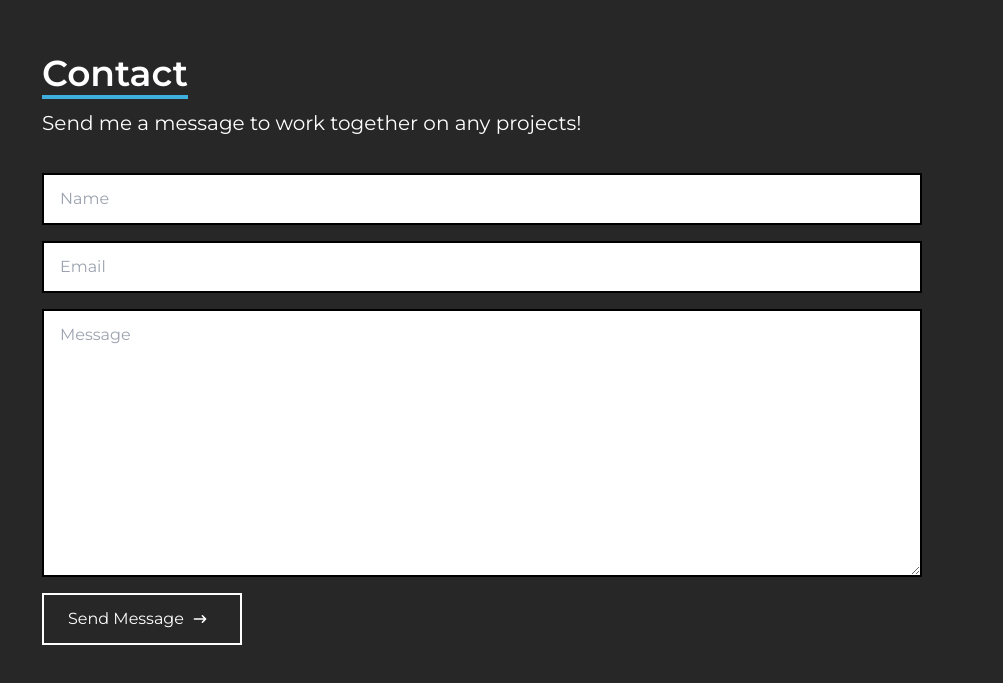
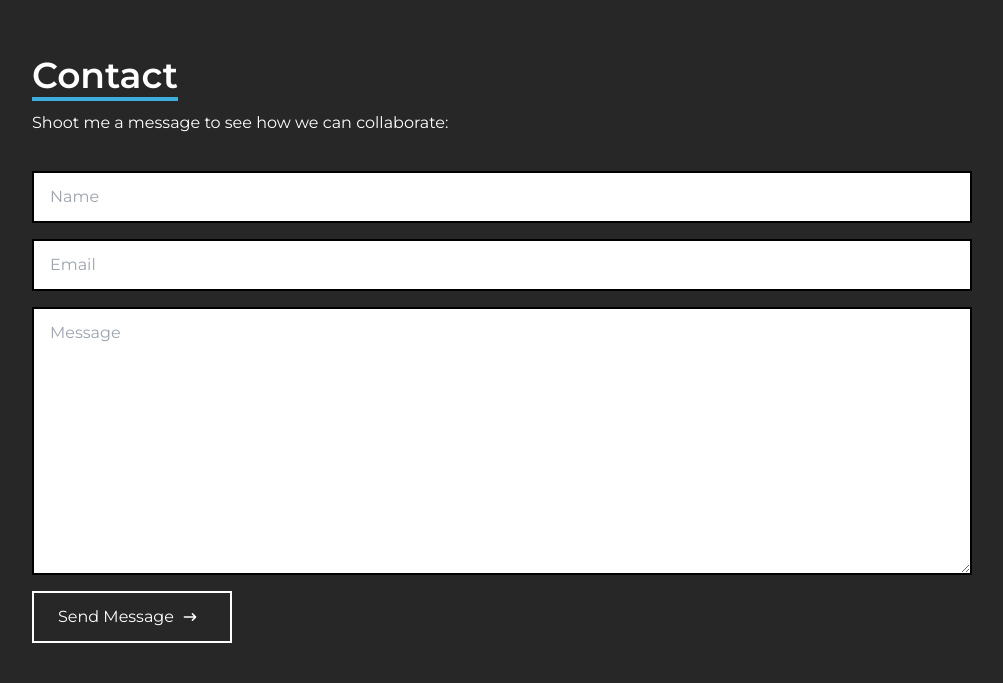
Before and after one commit to Jerbraun02/updatedpersonalsite, a React (Create React App) app: page / in a window 1280 px wide. Shown: the part 4237-4920 px from the top of the page, without its empty margins (148-1151 px from the left). Built offline with nearby package versions, Linux system fonts and the light colour scheme; no server answers.

Commit message:
Update Contact.jsx

```diff
--- a/src/components/Contact.jsx
+++ b/src/components/Contact.jsx
@@ -3,22 +3,22 @@ import Button from './Button'
 
 const Contact = () => {
   return (
-    <div name='contact' className='bg-primary w-full h-screen'>
-      <div className='max-w-[600px] lg:max-w-[900px] xl:max-w-[1150px] h-full mx-auto flex flex-col justify-center duration-300'>
-        <div className='flex flex-col'>
+    <div name='contact' className='bg-primary h-screen'>
+      <div className='sm:max-w-[600px] lg:max-w-[1000px] h-full mx-auto flex flex-col justify-center duration-500'>
+        <div className='pl-10'>
           <div>
             <p className='text-4xl text-[#fff] font-semibold border-b-4 border-text inline'>
               Contact
             </p>
-            <p className='text-[#fff] py-4 text-xl'>
-              Send me a message to work together on any projects!
+            <p className='text-[#fff] py-4 sm:text-md'>
+              Shoot me a message to see how we can collaborate:
             </p>
           </div>
-        </div>
+          <div className=''>
             <form
               method='POST'
               action={process.env.REACT_APP_URL}
-          className='flex flex-col mx-auto w-full py-5 pr-5'
+              className='flex flex-col mx-auto py-5 pr-5'
             >
               <input
                 type='text'
@@ -45,6 +45,8 @@ const Contact = () => {
             </form>
           </div>
         </div>
+      </div>
+    </div>
   )
 }
 
```
Lines whose indentation alone changed are shown as unchanged.
